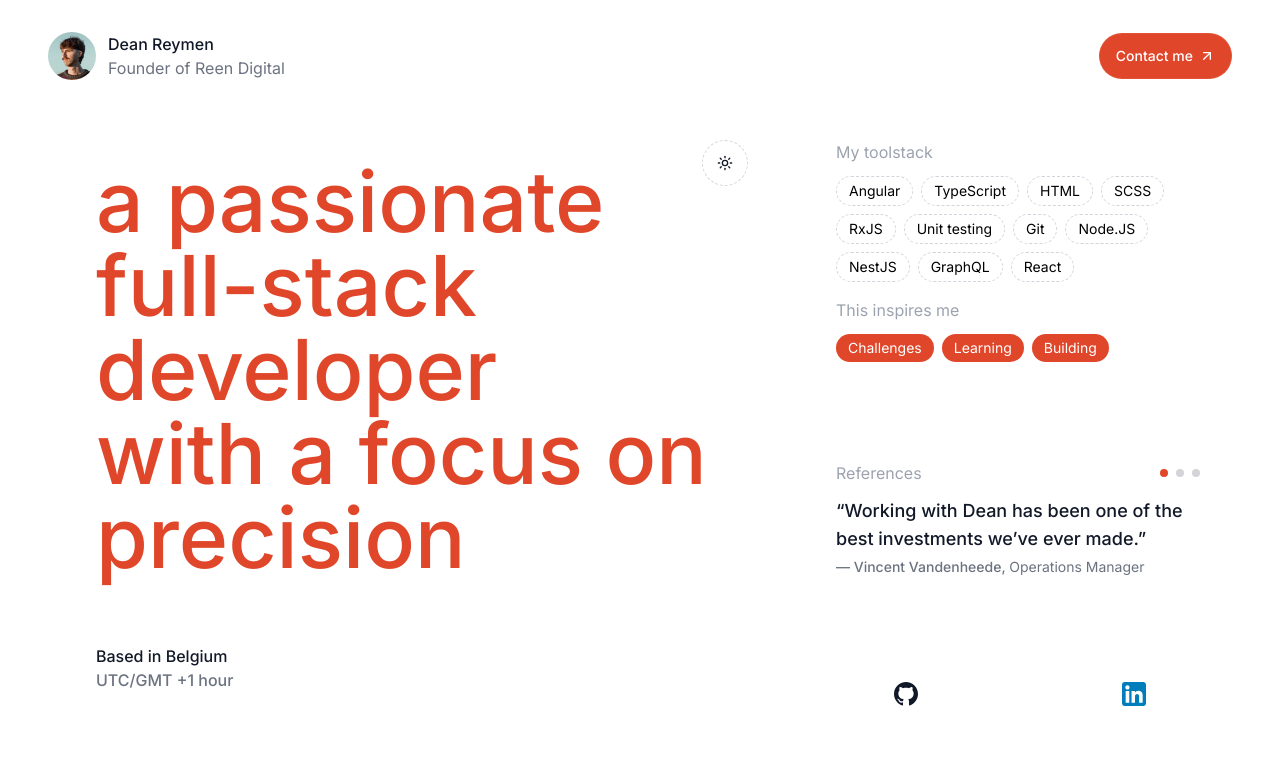
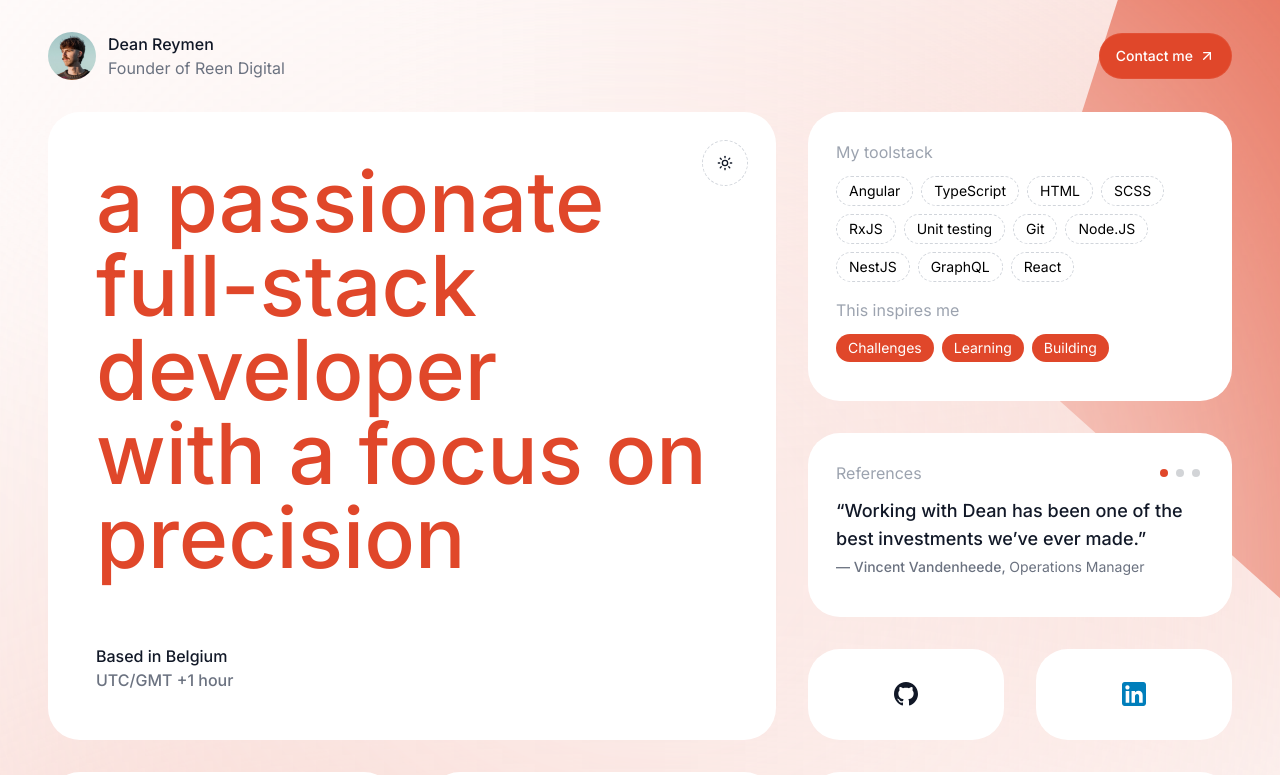
Before and after one commit to deenr/portfolio, a React (Vite) app: page / in a window 1280 px wide. Shown: the top 775 px of the page. Built offline with nearby package versions, Linux system fonts and the light colour scheme.

Commit message:
chore: new background

```diff
--- a/src/App.tsx
+++ b/src/App.tsx
@@ -1,3 +1,4 @@
+import Background from './components/Background';
 import { Contact } from './components/Contact';
 import { Experience } from './components/Experience';
 import { GitHubSocial } from './components/GitHubSocial';
@@ -20,36 +21,11 @@ function App() {
           <References className="col-span-2 row-start-2" />
           <GitHubSocial className="col-span-1 row-start-3" />
           <LinkedInSocial className="col-span-1 row-start-3" />
-
           <Reen className="col-span-1 row-start-4" />
           <Experience className="col-span-1 row-start-4" />
           <Contact className="col-span-2 row-start-4" />
-          {/* <div className="w-3/4 flex flex-col gap-8">
-            <section className="relative w-full p-12 flex flex-col flex-1 justify-between gap-16 bg-white dark:bg-black dark:bg-opacity-50 rounded-[32px]">
-              <h2 className="text-primary-500 text-8xl font-medium">
-                a passionate
-                <br /> full-stack developer
-                <br /> with a focus on precision
-              </h2>
-              <div>
-                <p className="text-gray-900 dark:text-white text-base font-medium">Based in Belgium</p>
-                <p className="text-gray-500 dark:text-gray-300 text-base font-medium">UTC/GMT +1 hour</p>
-              </div>
-
-              <ThemeToggle className="absolute top-7 right-7" />
-            </section>
-            <div className="w-full flex flex-row gap-8">
-              <Reen />
-              <Experience />
-            </div>
-          </div>
-          <div className="w-1/4 flex flex-col gap-6">
-            <ToolstackAndInspiration />
-            <References />
-            <Socials />
-          </div> */}
         </main>
-        {/* <Background /> */}
+        <Background />
       </div>
     </ThemeProvider>
   );
--- a/src/components/Background.tsx
+++ b/src/components/Background.tsx
@@ -1,33 +1,20 @@
-export function Background() {
-  //   useEffect(() => {
-  //     (window as any).grained('#background', {
-  //       animate: true,
-  //       patternWidth: 512,
-  //       patternHeight: 256,
-  //       grainOpacity: 0.05,
-  //       grainDensity: 1,
-  //       grainWidth: 1,
-  //       grainHeight: 1
-  //     });
-  //   }, []);
+import { memo } from 'react';
 
+const HexagonSVG = memo(({ className }: { className?: string }) => (
+  <svg className={className} width="2925" height="2517" viewBox="0 0 2925 2517" fill="none" xmlns="http://www.w3.org/2000/svg">
+    <path className="fill-primary-500" d="M1462.5 790L2001.57 975.431L2134.71 1392.09L1761.66 1726.23H1163.34L790.287 1392.09L923.427 975.431L1462.5 790Z" />
+  </svg>
+));
+
+const Background = () => {
   return (
     <div className="absolute -z-10 overflow-hidden inset-0 w-full h-full bg-white dark:bg-black">
-      <svg
-        className="absolute z-10 -top-[1040px] -right-[2030px] md:-right-[1950px] lg:-right-[1860px] xl:-right-[1860px]"
-        width="2925"
-        height="2517"
-        viewBox="0 0 2925 2517"
-        fill="none"
-        xmlns="http://www.w3.org/2000/svg"
-      >
-        <path className="fill-primary-500" d="M1462.5 790L2001.57 975.431L2134.71 1392.09L1761.66 1726.23H1163.34L790.287 1392.09L923.427 975.431L1462.5 790Z" />
-      </svg>
-      <svg className="absolute z-10 top-0 -left-[1500px] md:-left-[1400px] scale-2" width="2345" height="1937" viewBox="0 0 2345 1937" fill="none" xmlns="http://www.w3.org/2000/svg">
-        <path className="fill-primary-500" d="M1172.5 500L1711.57 685.431L1844.71 1102.09L1471.66 1436.23H873.337L500.287 1102.09L633.427 685.431L1172.5 500Z" />
-      </svg>
+      <HexagonSVG className="absolute z-10 -top-[1040px] -right-[2030px] md:-right-[1950px] lg:-right-[1860px] xl:-right-[1860px]" />
+      <HexagonSVG className="absolute z-10 top-0 -left-[1500px] md:-left-[1400px] scale-2" />
       <div className="absolute hidden xl:block z-20 inset-0 w-full h-full backdrop-blur-[250px]"></div>
       <div id="background" className="absolute z-20 inset-0 w-full h-full backdrop-blur-[250px] lg:backdrop-blur-[500px]"></div>
     </div>
   );
-}
+};
+
+export default memo(Background);
```
